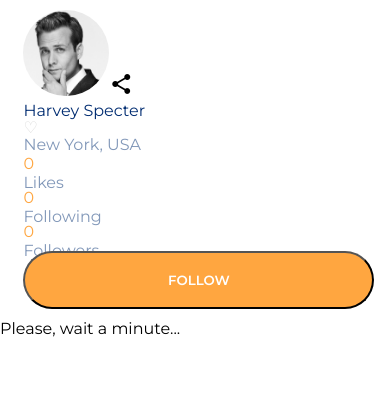
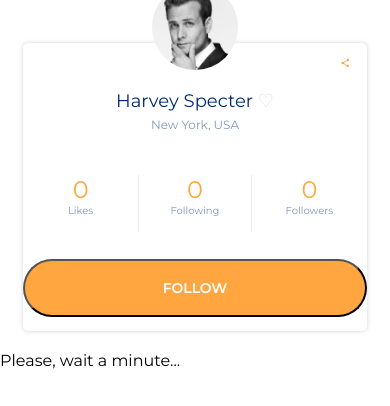
Before and after one commit to wojcikkatarzyna/UserProfile, a React app: page / in a window 390 px wide. Shown: the top 406 px of the page. Built offline with nearby package versions, Linux system fonts and the light colour scheme; no server answers.

Commit message:
style for profile section in mobile version

```diff
--- a/css/main.css
+++ b/css/main.css
@@ -191,43 +191,109 @@ input[type=button] {
   display: block;
   clear: both; }
 
+section.profile header img, section.profile header h1, section.profile header h2 {
+  margin-left: auto;
+  margin-right: auto;
+  left: 0;
+  right: 0; }
+
 section.profile {
   width: 88vw;
+  height: 74vw;
   background: #FFFFFF;
-  margin: 10px auto; }
+  box-shadow: 0 0 4px 0 rgba(172, 172, 172, 0.5);
+  border-radius: 5px;
+  margin: 11vw auto;
+  margin-bottom: 5vw;
+  text-align: center; }
+  section.profile header {
+    position: relative;
+    height: 25vw; }
     section.profile header img {
       width: 22vw;
       height: 22vw;
-    border-radius: 50%; }
-  section.profile header span {
+      border-radius: 50%;
+      position: absolute;
+      top: -15vw; }
+    section.profile header div {
+      width: 3vw;
+      height: 3vw;
+      color: #FFA640;
+      position: absolute;
+      top: 4vw;
+      right: 4vw;
+      font-size: 10px; }
+    section.profile header h1 {
+      line-height: 22px;
+      font-size: 18px;
+      color: #002C71;
+      position: absolute;
+      top: 12vw; }
+      section.profile header h1 span {
         color: #D9D9D9;
         height: 11px; }
-  section.profile header h1 {
-    line-height: 22px;
-    height: 18px;
-    color: #002C71; }
     section.profile header h2 {
       line-height: 15px;
-    height: 12px;
-    color: #8298B9; }
+      font-size: 12px;
+      color: #8298B9;
+      position: absolute;
+      top: 19vw; }
+  section.profile main {
+    display: flex;
+    flex-wrap: wrap;
+    height: 49vw; }
     section.profile main div {
-    width: 33.33%; }
+      width: 33.33%;
+      margin-top: 9vw; }
+      section.profile main div:nth-of-type(2) {
+        border-right: 1px solid rgba(59, 59, 59, 0.1);
+        border-left: 1px solid rgba(59, 59, 59, 0.1); }
       section.profile main div h3 {
         line-height: 29px;
-      height: 24px;
+        font-size: 24px;
         color: #FFA640; }
       section.profile main div h4 {
-      height: 10px;
+        font-size: 10px;
         color: #8298B9; }
     section.profile main button {
       line-height: 18px;
-    height: 14px;
+      font-size: 14px;
       color: white;
       width: 90vw;
       height: 15vw;
       border-radius: 100px;
       background: #FFA640;
-    font-weight: bold; }
+      font-weight: bold;
+      margin-top: 7vw;
+      box-shadow: none; }
+
+section.comments {
+  width: 88vw;
+  background: #FFFFFF;
+  box-shadow: 0 0 4px 0 rgba(172, 172, 172, 0.5);
+  border-radius: 5px;
+  margin: 0 auto;
+  padding-top: 8vw; }
+  section.comments header {
+    text-align: center;
+    line-height: 18px;
+    font-size: 14px;
+    color: #FFA640;
+    text-decoration: underline; }
+  section.comments footer {
+    padding-left: 8vw;
+    margin-top: 5vw; }
+    section.comments footer input {
+      border: none;
+      border-bottom: 2px solid #8298B9;
+      width: 65vw; }
+      section.comments footer input::placeholder {
+        font-size: 18px; }
+
+div.singleComment {
+  padding-left: 8vw;
+  margin-top: 5vw;
+  border-bottom: 1px solid #EBEBEB; }
 
 * {
   font-family: 'Montserrat', sans-serif; }
--- a/js/Components/UserInfo.jsx
+++ b/js/Components/UserInfo.jsx
@@ -5,7 +5,7 @@ class UserInfo extends React.Component{
     constructor(props){
         super(props);
         this.state = {
-            userName : "Harvey",
+            userName : "Harvey ",
             userSurname : "Specter",
             userCity : "New York",
             userCountry : "USA",
@@ -30,8 +30,11 @@ class UserInfo extends React.Component{
         return  <header>
                     <img src="images/Harvey.jpg" alt="User Photo"/>
                     <div className="material-icons" onClick={this.handleShareClick}> share </div>
-                    <h1 className="name"> {this.state.userName} {this.state.userSurname} </h1>
-                    <span className="heart" onClick={this.handleHeartClick}> &#9825; </span>
+                    <h1 className="name">
+                        {this.state.userName}
+                        {this.state.userSurname}
+                        <span className="heart" onClick={this.handleHeartClick}> &#9825; </span>
+                    </h1>
                     <h2 className="city"> {this.state.userCity}, {this.state.userCountry} </h2>
                 </header>
     }
--- /dev/null
+++ b/scss/_section-comments.scss
@@ -0,0 +1,28 @@
+section.comments{
+    width: 88vw;
+    // height: 74vw;
+    background: $background_color2;
+    box-shadow: 0 0 4px 0 rgba(172,172,172,0.50);
+    border-radius: 5px;
+    margin: 0 auto;
+    padding-top:  8vw;
+    header{
+        text-align: center;
+        line-height: 18px;
+        font-size: 14px;
+        color: $main_color;
+        text-decoration: underline;
+    }
+    footer{
+        padding-left: 8vw;
+        margin-top: 5vw;
+        input{
+            border: none;
+            border-bottom: 2px solid $support_color;
+            width: 65vw;
+            &::placeholder{
+                font-size: 18px;
+            }
+        }
+    }
+}
--- a/scss/_section-profile.scss
+++ b/scss/_section-profile.scss
@@ -1,53 +1,92 @@
+%center{
+    margin-left: auto;
+    margin-right: auto;
+    left: 0;
+    right: 0;
+}
+
 section.profile{
     width: 88vw;
+    height: 74vw;
     background: $background_color2;
-    margin: 10px auto;
+    box-shadow: 0 0 4px 0 rgba(172,172,172,0.50);
+    border-radius: 5px;
+    margin: 11vw auto;
+    margin-bottom: 5vw;
+    text-align: center;
     header{
+        position: relative;
+        height: 25vw;
         img{
             width: 22vw;
             height: 22vw;
             border-radius: 50%;
+            position: absolute;
+            top: -15vw;
+            @extend %center;
         }
         div{
-
-        }
-        span{
-            color: #D9D9D9;
-            height: 11px;
+            width: 3vw;
+            height: 3vw;
+            color: $main_color;
+            position: absolute;
+            top: 4vw;
+            right: 4vw;
+            font-size: 10px;
         }
         h1{
             line-height: 22px;
-            height: 18px;
+            font-size: 18px;
             color: $names_color;
+            position: absolute;
+            top: 12vw;
+            @extend %center;
+            span{
+                color: #D9D9D9;
+                height: 11px;
+            }
         }
         h2{
             line-height: 15px;
-            height: 12px;
+            font-size: 12px;
             color: $support_color;
+            position: absolute;
+            top: 19vw;
+            @extend %center;
         }
     }
     main{
+        display: flex;
+        flex-wrap: wrap;
+        height: 49vw;
         div{
             width: 33.33%;
+            margin-top: 9vw;
+            &:nth-of-type(2){
+                border-right: 1px solid rgba(59,59,59,0.1);
+                border-left: 1px solid rgba(59,59,59,0.1);
+            }
             h3{
                 line-height: 29px;
-                height: 24px;
+                font-size: 24px;
                 color: $main_color;
             }
             h4{
-                height: 10px;
+                font-size: 10px;
                 color: $support_color;
             }
         }
         button{
             line-height: 18px;
-            height: 14px;
+            font-size: 14px;
             color: white;
             width: 90vw;
             height: 15vw;
             border-radius: 100px;
             background: $main_color;
             font-weight: bold;
+            margin-top: 7vw;
+            box-shadow: none;
         }
     }
 }
--- /dev/null
+++ b/scss/_singleComment.scss
@@ -0,0 +1,5 @@
+div.singleComment{
+    padding-left: 8vw;
+    margin-top: 5vw;
+    border-bottom: 1px solid #EBEBEB;
+}
--- a/scss/main.scss
+++ b/scss/main.scss
@@ -2,6 +2,8 @@
 @import "variables";
 @import "media";
 @import "section-profile";
+@import "section-comments";
+@import "singleComment";
 
 *{
   font-family: 'Montserrat', sans-serif;
```
Also changed, not shown: database/comments.json (+8 -0 lines), js/out.js, 2 other files (tests, documents, lock files or other folders). Lines whose indentation alone changed are shown as unchanged.
